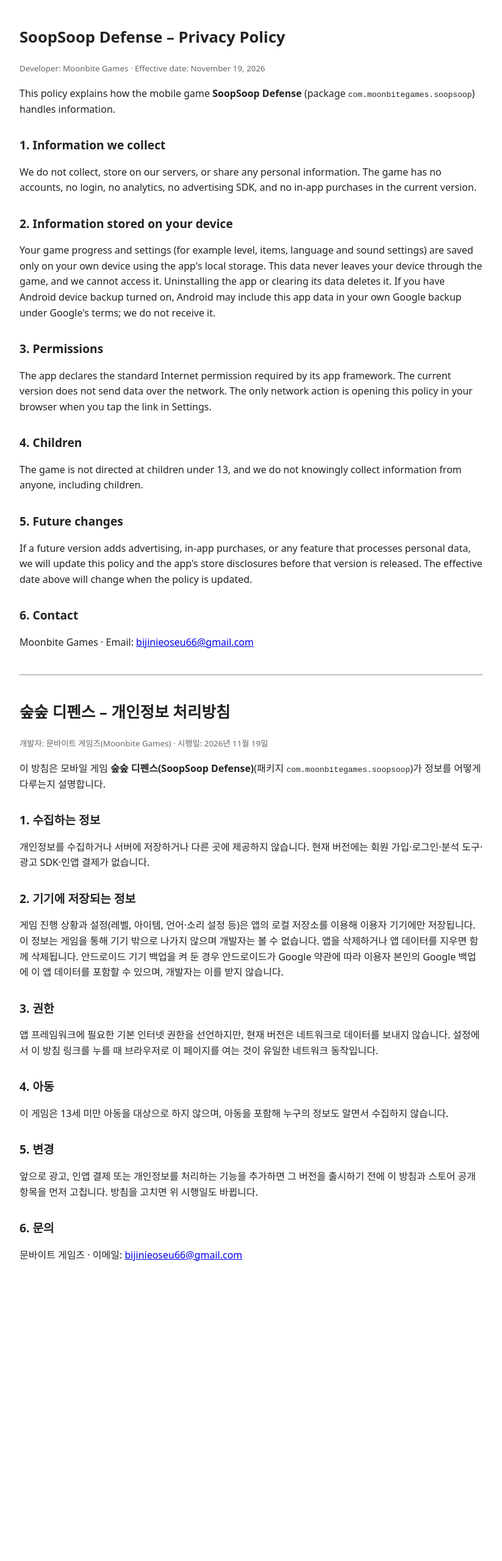
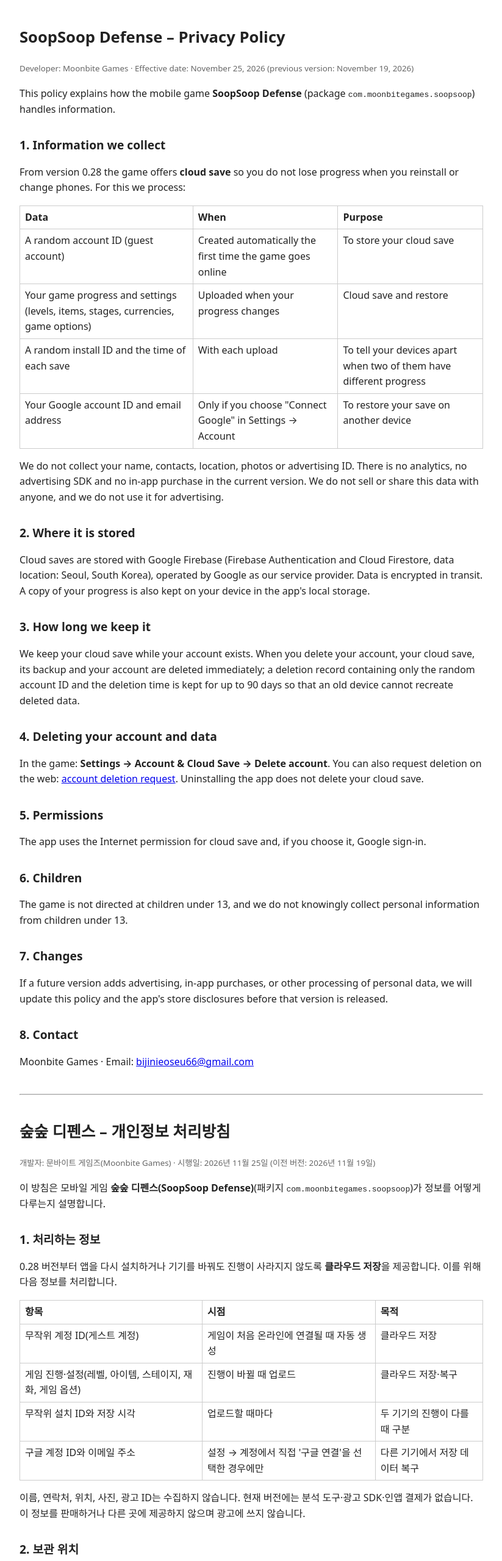
Before and after one commit to dltjdgh1250/moonbite-games, a plain HTML site: page soopsoop-defense/privacy.html in a window 1280 px wide. Shown: the top 2560 px of the page at 61% size, without its empty margins (228-1051 px from the left). Before the commit the page ends 2135 px from the top, so only its background shows below. Drawn offline with Linux system fonts and the light colour scheme.

Commit message:
soopsoop: privacy policy v2 (cloud save), account deletion page

```diff
--- a/soopsoop-defense/privacy.html
+++ b/soopsoop-defense/privacy.html
@@ -1,39 +1,57 @@
 <!doctype html>
 <html lang="en"><head><meta charset="utf-8"><meta name="viewport" content="width=device-width,initial-scale=1">
 <title>SoopSoop Defense – Privacy Policy</title>
-<style>body{font-family:system-ui,-apple-system,"Segoe UI",sans-serif;max-width:760px;margin:0 auto;padding:24px 16px 48px;line-height:1.6;color:#222;background:#fff}h1{font-size:1.6em}h2{font-size:1.2em;margin-top:1.6em}hr{margin:40px 0}small{color:#666}</style></head>
+<style>body{font-family:system-ui,-apple-system,"Segoe UI",sans-serif;max-width:760px;margin:0 auto;padding:24px 16px 48px;line-height:1.6;color:#222;background:#fff}h1{font-size:1.6em}h2{font-size:1.2em;margin-top:1.6em}hr{margin:40px 0}small{color:#666}td,th{border:1px solid #ccc;padding:6px 8px;text-align:left;vertical-align:top}table{border-collapse:collapse;margin:8px 0}</style></head>
 <body>
 <h1>SoopSoop Defense – Privacy Policy</h1>
-<p><small>Developer: Moonbite Games · Effective date: November 19, 2026</small></p>
+<p><small>Developer: Moonbite Games · Effective date: November 25, 2026 (previous version: November 19, 2026)</small></p>
 <p>This policy explains how the mobile game <b>SoopSoop Defense</b> (package <code>com.moonbitegames.soopsoop</code>) handles information.</p>
 <h2>1. Information we collect</h2>
-<p>We do not collect, store on our servers, or share any personal information. The game has no accounts, no login, no analytics, no advertising SDK, and no in-app purchases in the current version.</p>
-<h2>2. Information stored on your device</h2>
-<p>Your game progress and settings (for example level, items, language and sound settings) are saved only on your own device using the app's local storage. This data never leaves your device through the game, and we cannot access it. Uninstalling the app or clearing its data deletes it. If you have Android device backup turned on, Android may include this app data in your own Google backup under Google's terms; we do not receive it.</p>
-<h2>3. Permissions</h2>
-<p>The app declares the standard Internet permission required by its app framework. The current version does not send data over the network. The only network action is opening this policy in your browser when you tap the link in Settings.</p>
-<h2>4. Children</h2>
-<p>The game is not directed at children under 13, and we do not knowingly collect information from anyone, including children.</p>
-<h2>5. Future changes</h2>
-<p>If a future version adds advertising, in-app purchases, or any feature that processes personal data, we will update this policy and the app's store disclosures before that version is released. The effective date above will change when the policy is updated.</p>
-<h2>6. Contact</h2>
+<p>From version 0.28 the game offers <b>cloud save</b> so you do not lose progress when you reinstall or change phones. For this we process:</p>
+<table><tr><th>Data</th><th>When</th><th>Purpose</th></tr>
+<tr><td>A random account ID (guest account)</td><td>Created automatically the first time the game goes online</td><td>To store your cloud save</td></tr>
+<tr><td>Your game progress and settings (levels, items, stages, currencies, game options)</td><td>Uploaded when your progress changes</td><td>Cloud save and restore</td></tr>
+<tr><td>A random install ID and the time of each save</td><td>With each upload</td><td>To tell your devices apart when two of them have different progress</td></tr>
+<tr><td>Your Google account ID and email address</td><td>Only if you choose "Connect Google" in Settings → Account</td><td>To restore your save on another device</td></tr></table>
+<p>We do not collect your name, contacts, location, photos or advertising ID. There is no analytics, no advertising SDK and no in-app purchase in the current version. We do not sell or share this data with anyone, and we do not use it for advertising.</p>
+<h2>2. Where it is stored</h2>
+<p>Cloud saves are stored with Google Firebase (Firebase Authentication and Cloud Firestore, data location: Seoul, South Korea), operated by Google as our service provider. Data is encrypted in transit. A copy of your progress is also kept on your device in the app's local storage.</p>
+<h2>3. How long we keep it</h2>
+<p>We keep your cloud save while your account exists. When you delete your account, your cloud save, its backup and your account are deleted immediately; a deletion record containing only the random account ID and the deletion time is kept for up to 90 days so that an old device cannot recreate deleted data.</p>
+<h2>4. Deleting your account and data</h2>
+<p>In the game: <b>Settings → Account &amp; Cloud Save → Delete account</b>. You can also request deletion on the web: <a href="account-delete.html">account deletion request</a>. Uninstalling the app does not delete your cloud save.</p>
+<h2>5. Permissions</h2>
+<p>The app uses the Internet permission for cloud save and, if you choose it, Google sign-in.</p>
+<h2>6. Children</h2>
+<p>The game is not directed at children under 13, and we do not knowingly collect personal information from children under 13.</p>
+<h2>7. Changes</h2>
+<p>If a future version adds advertising, in-app purchases, or other processing of personal data, we will update this policy and the app's store disclosures before that version is released.</p>
+<h2>8. Contact</h2>
 <p>Moonbite Games · Email: <a href="mailto:bijinieoseu66@gmail.com">bijinieoseu66@gmail.com</a></p>
 <hr>
-<h1 lang="ko">숲숲 디펜스 – 개인정보 처리방침</h1>
-<div lang="ko">
-<p><small>개발자: 문바이트 게임즈(Moonbite Games) · 시행일: 2026년 11월 19일</small></p>
+<h1>숲숲 디펜스 – 개인정보 처리방침</h1>
+<p><small>개발자: 문바이트 게임즈(Moonbite Games) · 시행일: 2026년 11월 25일 (이전 버전: 2026년 11월 19일)</small></p>
 <p>이 방침은 모바일 게임 <b>숲숲 디펜스(SoopSoop Defense)</b>(패키지 <code>com.moonbitegames.soopsoop</code>)가 정보를 어떻게 다루는지 설명합니다.</p>
-<h2>1. 수집하는 정보</h2>
-<p>개인정보를 수집하거나 서버에 저장하거나 다른 곳에 제공하지 않습니다. 현재 버전에는 회원 가입·로그인·분석 도구·광고 SDK·인앱 결제가 없습니다.</p>
-<h2>2. 기기에 저장되는 정보</h2>
-<p>게임 진행 상황과 설정(레벨, 아이템, 언어·소리 설정 등)은 앱의 로컬 저장소를 이용해 이용자 기기에만 저장됩니다. 이 정보는 게임을 통해 기기 밖으로 나가지 않으며 개발자는 볼 수 없습니다. 앱을 삭제하거나 앱 데이터를 지우면 함께 삭제됩니다. 안드로이드 기기 백업을 켜 둔 경우 안드로이드가 Google 약관에 따라 이용자 본인의 Google 백업에 이 앱 데이터를 포함할 수 있으며, 개발자는 이를 받지 않습니다.</p>
-<h2>3. 권한</h2>
-<p>앱 프레임워크에 필요한 기본 인터넷 권한을 선언하지만, 현재 버전은 네트워크로 데이터를 보내지 않습니다. 설정에서 이 방침 링크를 누를 때 브라우저로 이 페이지를 여는 것이 유일한 네트워크 동작입니다.</p>
-<h2>4. 아동</h2>
-<p>이 게임은 13세 미만 아동을 대상으로 하지 않으며, 아동을 포함해 누구의 정보도 알면서 수집하지 않습니다.</p>
-<h2>5. 변경</h2>
-<p>앞으로 광고, 인앱 결제 또는 개인정보를 처리하는 기능을 추가하면 그 버전을 출시하기 전에 이 방침과 스토어 공개 항목을 먼저 고칩니다. 방침을 고치면 위 시행일도 바뀝니다.</p>
-<h2>6. 문의</h2>
+<h2>1. 처리하는 정보</h2>
+<p>0.28 버전부터 앱을 다시 설치하거나 기기를 바꿔도 진행이 사라지지 않도록 <b>클라우드 저장</b>을 제공합니다. 이를 위해 다음 정보를 처리합니다.</p>
+<table><tr><th>항목</th><th>시점</th><th>목적</th></tr>
+<tr><td>무작위 계정 ID(게스트 계정)</td><td>게임이 처음 온라인에 연결될 때 자동 생성</td><td>클라우드 저장</td></tr>
+<tr><td>게임 진행·설정(레벨, 아이템, 스테이지, 재화, 게임 옵션)</td><td>진행이 바뀔 때 업로드</td><td>클라우드 저장·복구</td></tr>
+<tr><td>무작위 설치 ID와 저장 시각</td><td>업로드할 때마다</td><td>두 기기의 진행이 다를 때 구분</td></tr>
+<tr><td>구글 계정 ID와 이메일 주소</td><td>설정 → 계정에서 직접 '구글 연결'을 선택한 경우에만</td><td>다른 기기에서 저장 데이터 복구</td></tr></table>
+<p>이름, 연락처, 위치, 사진, 광고 ID는 수집하지 않습니다. 현재 버전에는 분석 도구·광고 SDK·인앱 결제가 없습니다. 이 정보를 판매하거나 다른 곳에 제공하지 않으며 광고에 쓰지 않습니다.</p>
+<h2>2. 보관 위치</h2>
+<p>클라우드 저장 데이터는 수탁사인 Google이 운영하는 Firebase(Firebase Authentication, Cloud Firestore, 저장 지역: 대한민국 서울)에 보관됩니다. 전송 중 암호화됩니다. 진행 데이터 사본은 이용자 기기의 앱 로컬 저장소에도 보관됩니다.</p>
+<h2>3. 보관 기간</h2>
+<p>계정이 있는 동안 보관합니다. 계정을 삭제하면 클라우드 저장 데이터, 그 백업, 계정이 즉시 삭제됩니다. 다만 예전 기기가 삭제된 데이터를 다시 만들지 못하도록, 무작위 계정 ID와 삭제 시각만 담은 삭제 기록을 최대 90일 보관합니다.</p>
+<h2>4. 계정·데이터 삭제</h2>
+<p>게임 안에서: <b>설정 → 계정 · 클라우드 저장 → 계정 삭제</b>. 웹에서도 요청할 수 있습니다: <a href="account-delete.html">계정 삭제 요청</a>. 앱을 삭제해도 클라우드 저장 데이터는 지워지지 않습니다.</p>
+<h2>5. 권한</h2>
+<p>클라우드 저장과(선택 시) 구글 로그인을 위해 인터넷 권한을 사용합니다.</p>
+<h2>6. 아동</h2>
+<p>이 게임은 13세 미만 아동을 대상으로 하지 않으며, 13세 미만 아동의 개인정보를 알면서 수집하지 않습니다.</p>
+<h2>7. 변경</h2>
+<p>앞으로 광고, 인앱 결제 또는 그 밖의 개인정보 처리를 추가하면 그 버전을 출시하기 전에 이 방침과 스토어 공개 항목을 먼저 고칩니다.</p>
+<h2>8. 문의</h2>
 <p>문바이트 게임즈 · 이메일: <a href="mailto:bijinieoseu66@gmail.com">bijinieoseu66@gmail.com</a></p>
-</div>
 </body></html>
```
Also changed, not shown: soopsoop-defense/account-delete.html (added, +26 -0 lines).
